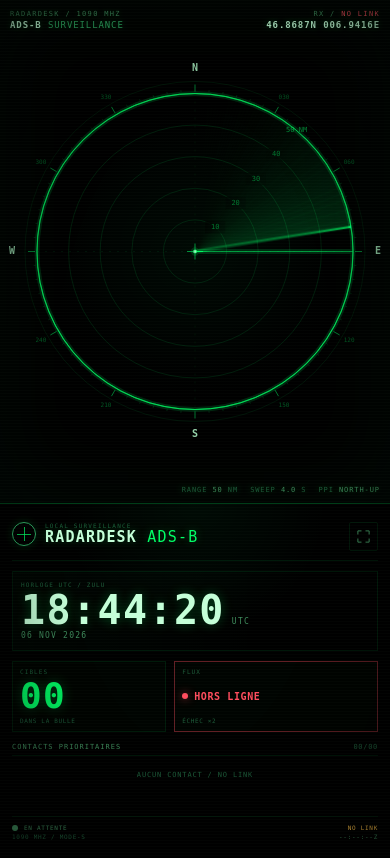
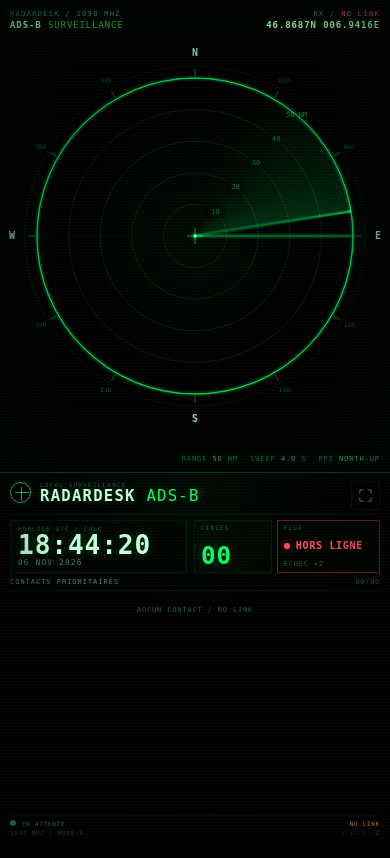
Before and after one commit to lolo1580/RadarDesk, a plain HTML site: page frontend/index.html in a window 390 px wide. Drawn offline with Linux system fonts and the light colour scheme; no server answers; animation ran at ten frames a second.

Commit message:
feat: ajoute un mode portrait compact sans défilement

```diff
--- a/frontend/static/radar.js
+++ b/frontend/static/radar.js
@@ -1212,16 +1212,19 @@
       updateSource(meta.upstream, meta.fallback);
       setText(dom.lastUpdate, formatUtcStamp(meta.lastSuccess));
 
-      const sourceLabel = (meta.upstream || "UPSTREAM").toUpperCase();
       const detailParts = [];
       if (meta.fallback) {
         detailParts.push("SECOURS");
       }
-      detailParts.push(sourceLabel);
       if (meta.cacheAge !== null) {
-        detailParts.push(`${meta.cacheAge.toFixed(1)}S`);
+        detailParts.push(
+          meta.fallback ? `${meta.cacheAge.toFixed(1)}S` : `MAJ ${meta.cacheAge.toFixed(1)}S`,
+        );
       }
-      setStreamState(meta.stale ? "stale" : "live", detailParts.join(" · "));
+      setStreamState(
+        meta.stale ? "stale" : "live",
+        detailParts.length ? detailParts.join(" · ") : "FLUX ACTIF",
+      );
     } catch (error) {
       state.failures += 1;
       const timedOut = error && error.name === "AbortError";
@@ -1306,14 +1309,6 @@
         } catch {
           await document.documentElement.requestFullscreen();
         }
-        if (screen.orientation && typeof screen.orientation.lock === "function") {
-          try {
-            await screen.orientation.lock("landscape");
-          } catch {
-            // Le navigateur peut refuser le verrouillage ; l'orientation
-            // reste contrôlée par le système.
-          }
-        }
       } else {
         await document.exitFullscreen();
       }
--- a/frontend/static/style.css
+++ b/frontend/static/style.css
@@ -700,33 +700,138 @@ h1 span {
    Adaptation portrait / petites hauteurs
    ========================================================================== */
 
-@media (max-aspect-ratio: 1/1) {
+/* Portrait : scope en haut, console compacte en bas, sans défilement. */
+@media (orientation: portrait) {
   body {
-    overflow: auto;
+    overflow: hidden;
   }
 
   #app {
     grid-template-columns: 1fr;
-    grid-template-rows: minmax(58vh, 1.15fr) auto;
-    height: auto;
-    min-height: 100vh;
-    min-height: 100dvh;
-    overflow: visible;
+    grid-template-rows: minmax(0, 56vh) minmax(0, 44vh);
+    height: 100vh;
+    height: 100dvh;
+    min-height: 0;
+    overflow: hidden;
   }
 
   .scope {
-    min-height: 58vh;
+    min-height: 0;
     border-right: 0;
     border-bottom: 1px solid var(--green-line);
   }
 
   .console {
-    min-height: 42vh;
+    display: grid;
+    grid-template-columns: minmax(0, 1fr) minmax(0, 1.05fr);
+    grid-template-rows: auto auto minmax(0, 1fr) auto;
+    grid-template-areas:
+      "head head"
+      "clock metrics"
+      "contacts contacts"
+      "foot foot";
+    gap: 5px 7px;
+    min-height: 0;
+    padding: 8px 10px;
     border-top: 0;
+    overflow: hidden;
+  }
+
+  .console__head {
+    grid-area: head;
+    padding-bottom: 4px;
+  }
+
+  .console__head .brand__mark {
+    width: 21px;
+    height: 21px;
+  }
+
+  h1 {
+    font-size: clamp(14px, 4vw, 20px);
+  }
+
+  .clock-block {
+    display: flex;
+    grid-area: clock;
+    flex-direction: column;
+    justify-content: center;
+    padding: 5px 7px;
+  }
+
+  .clock-line {
+    gap: 5px;
+    margin-top: 0;
+  }
+
+  .clock-line time {
+    font-size: clamp(23px, 6.7vw, 34px);
+    line-height: 1;
+  }
+
+  .clock-line span {
+    display: none;
+  }
+
+  .clock-date {
+    font-size: clamp(7px, 2vw, 9px);
+  }
+
+  .metrics {
+    grid-area: metrics;
+    gap: 5px;
+  }
+
+  .metric {
+    min-height: 0;
+    padding: 4px 6px;
+  }
+
+  .metric__number {
+    font-size: clamp(21px, 6.2vw, 32px);
+  }
+
+  .metric__sub {
+    font-size: clamp(5.5px, 1.8vw, 8px);
+  }
+
+  .metric:first-child .metric__sub {
+    display: none;
+  }
+
+  .state-line strong {
+    font-size: clamp(9px, 2.6vw, 12px);
+  }
+
+  .contacts-panel {
+    grid-area: contacts;
+    min-height: 0;
   }
 
   .contacts {
-    max-height: 230px;
+    max-height: none;
+  }
+
+  .contact {
+    min-height: clamp(27px, 3.5vh, 34px);
+    padding: 2px 4px;
+  }
+
+  .contact__callsign {
+    font-size: clamp(9px, 2.7vw, 12px);
+  }
+
+  .contact__sub {
+    font-size: clamp(6px, 1.9vw, 8px);
+  }
+
+  .contact__alt {
+    font-size: clamp(8px, 2.5vw, 11px);
+  }
+
+  .console__foot {
+    grid-area: foot;
+    padding-top: 4px;
   }
 }
 
```
Also changed, not shown: README.md, frontend/static/manifest.webmanifest.
